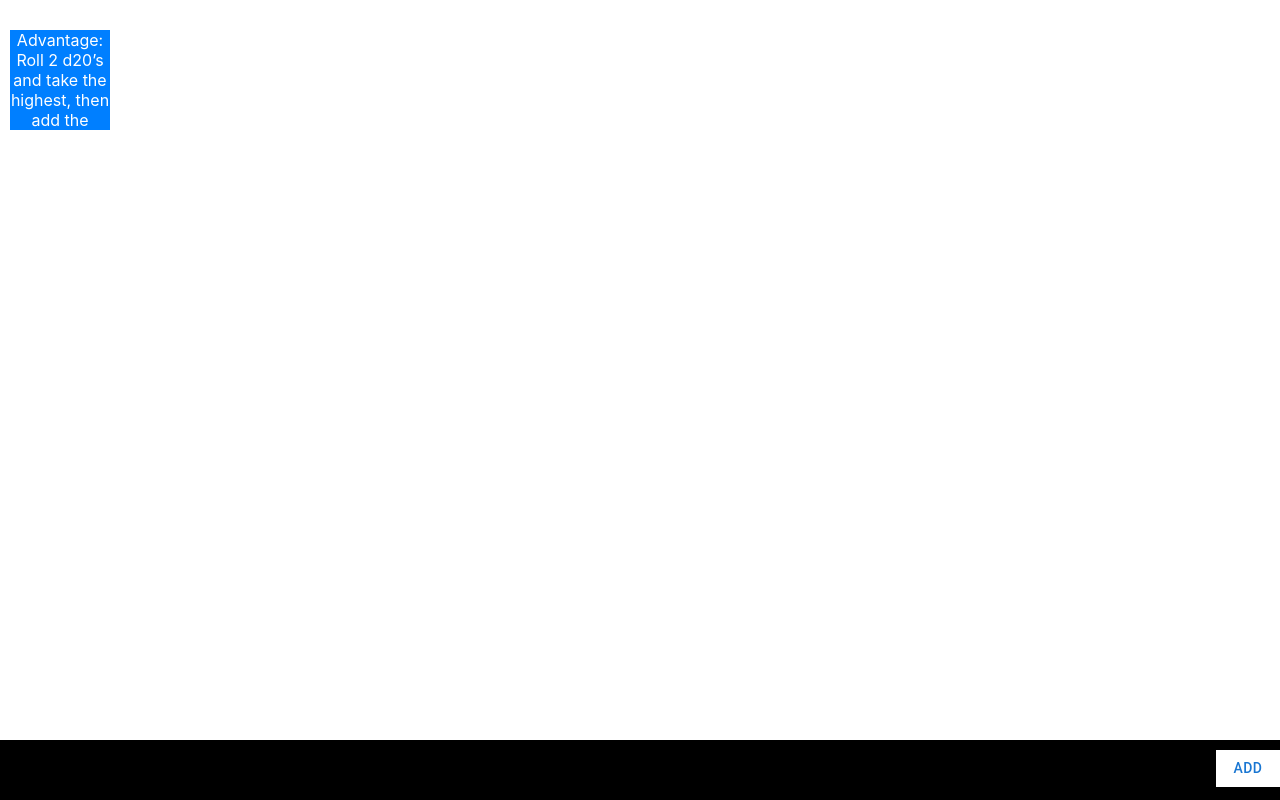
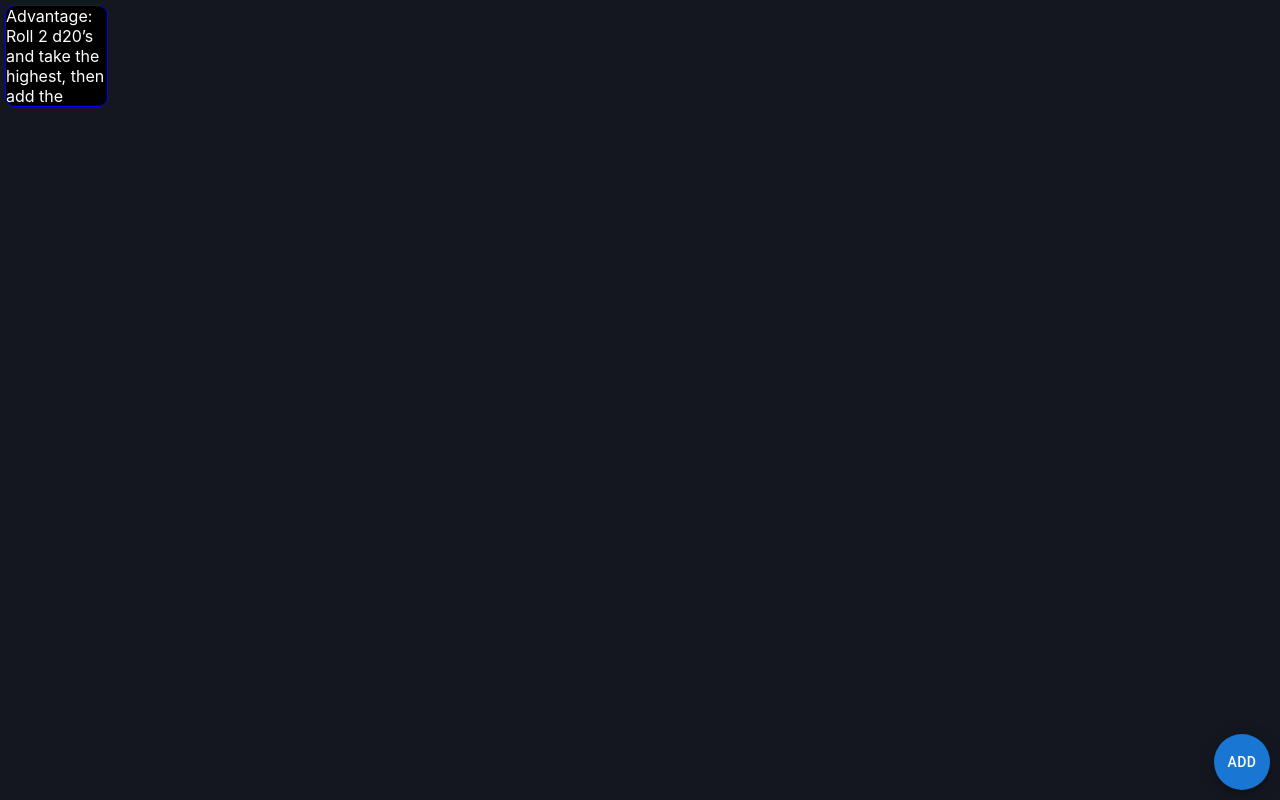
Before and after one commit to Lukeyong26/dmscreen, a React (Create React App) app: page / in a window 1280 px wide. Both pictures are taken after a click on the button "ADD". Built offline with nearby package versions, Linux system fonts and the light colour scheme.

Commit message:
Add functional add button and state

```diff
--- a/src/App.css
+++ b/src/App.css
@@ -1,8 +1,9 @@
+html {
+  background-color: rgb(20, 23, 32);
+  /* background: rgb(32,33,50);
+  background: radial-gradient(circle, rgba(32,33,50,1) 0%, rgba(9,9,32,1) 50%, rgba(0,0,0,1) 100%);  height: 100%; */
+}
+
 .App {
-  text-align: center;
   color: white;
 }
-
-.footer {
-  background-color: black;
-}
--- a/src/App.js
+++ b/src/App.js
@@ -1,25 +1,61 @@
-import { Box, Container } from '@mui/material';
+import { Box, Fab } from '@mui/material';
 import './App.css';
-import { Responsive as ResponsiveGridLayout } from "react-grid-layout";
-import GridLayout from "react-grid-layout";
+import { Responsive, WidthProvider } from "react-grid-layout";
 import RulesText from './components/dndRules/RulesText';
-import Footer from './components/footer/Footer';
+import Initiative from './components/initative/Initiative';
+import "react-grid-layout/css/styles.css";
+import "react-resizable/css/styles.css";
+import { useState } from 'react';
+
+const ResponsiveGridLayout = WidthProvider(Responsive);
+
+const moduleList = [<RulesText/>, <Initiative/>]
 
 function App() {
+  const [modules, setModules] = useState([])
+
+  function addModule(mod) {
+    setModules([
+      ...modules,
+      {
+        key : modules.length,
+        x: 0, y: 0, w: 1, h: 1,
+        content: moduleList.at(mod)
+      }
+    ]);
+  }
+
   return (
     <div className="App">
-      <div>header</div>
       <div>
-        <GridLayout
+        <ResponsiveGridLayout
           className="layout"
-          cols={20}
+          breakpoints={{ lg: 1200, md: 996, sm: 768, xs: 480, xxs: 0 }}
+          cols={{ lg: 12, md: 10, sm: 6, xs: 4, xxs: 2 }}
           rowHeight={100}
           width={1200}
+          margin={[5,5]}
+          verticalCompact={false}
         >
-          <Box key='a' data-grid={{x: 0, y: 0, w: 1, h: 1}}><RulesText/></Box>
-        </GridLayout>
+          {modules.map((mod)=> (
+            <Box
+              key={mod.key}
+              data-grid={{x: mod.x, y: mod.y, w: mod.w, h: mod.h}}
+              sx={{bgcolor:'black', overflow: 'hidden', borderRadius: '10px', border: 1, borderColor: 'blue'}}
+            >
+              {mod.content}
+            </Box>
+          ))}
+        </ResponsiveGridLayout>
       </div>
-      <div className='footer'><Footer/></div>
+      <Fab sx={{
+          position: 'fixed',
+          right: '10px',
+          bottom: '10px',
+        }} color='primary' onClick={()=> addModule(0)}
+      >
+        Add
+      </Fab>
     </div>
   );
 }
--- a/src/components/dndRules/RulesText.js
+++ b/src/components/dndRules/RulesText.js
@@ -3,7 +3,7 @@ import React from 'react'
 
 function RulesText() {
   return (
-    <Box sx={{width: 100, height: 100, overflow: 'hidden', bgcolor: '#007FFF'}}>
+    <Box>
     Advantage: Roll 2 d20’s and take the highest, then add the respective modifier. Many effects can provide advantage for many skill checks or saving throws. Spells, assistance from an ally, a weakened or surprised enemy or even a generally good roleplaying moment.
     Disadvantage: Roll 2 d20’s and take the lowest, then add the respective modifier. Like advantage, disadvantage can come from many sources, such as an awkward conversation, something weakening you, or a spell from an enemy.
     Note: Advantage and Disadvantage cannot stack, meaning you will never have to roll more than 2 d20’s and take the lowest/highest. With this in mind however, if a source is providing advantage, while another source is providing disadvantage, they cancel.
--- a/src/components/footer/Footer.js
+++ b/src/components/footer/Footer.js
@@ -12,7 +12,7 @@ function Footer() {
         }}>
             <Box sx={{
                 position: 'absolute',
-                right: 0,
+                right: '10px',
                 top: '10px',
                 bgcolor: 'white'
             }}>
--- /dev/null
+++ b/src/components/initative/Initiative.js
@@ -0,0 +1,12 @@
+import { Box } from '@mui/material'
+import React from 'react'
+
+function Initiative() {
+  return (
+    <Box>
+    Initiative
+    </Box>
+  )
+}
+
+export default Initiative
```
